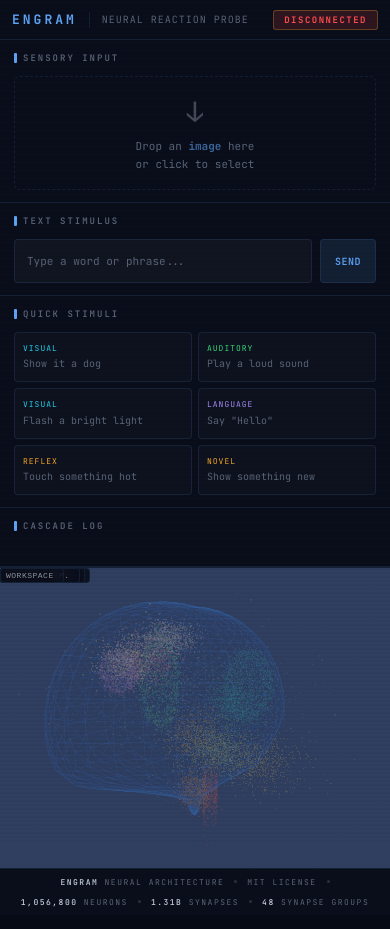
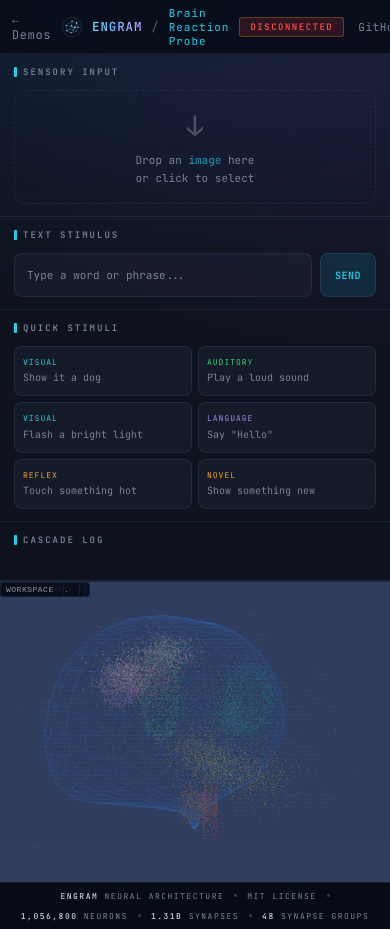
Before and after one commit to DPBG/Engram.AI, a website: page brain-viz/demos/reaction.html in a window 390 px wide. Drawn offline with nearby package versions, Linux system fonts and the light colour scheme.

Commit message:
feat(brain-viz): consistent UI redesign — Brain Reaction Probe

```diff
--- a/brain-viz/demos/reaction.html
+++ b/brain-viz/demos/reaction.html
@@ -4,32 +4,67 @@
     <meta charset="UTF-8">
     <meta name="viewport" content="width=device-width, initial-scale=1.0">
     <title>Engram — Brain Reaction Demo</title>
-    <link rel="stylesheet" href="https://fonts.googleapis.com/css2?family=JetBrains+Mono:wght@300;400;500;600;700&display=swap">
+    <link rel="preconnect" href="https://fonts.googleapis.com">
+    <link rel="preconnect" href="https://fonts.gstatic.com" crossorigin>
+    <link href="https://fonts.googleapis.com/css2?family=Inter:wght@400;500;600;700;800&family=JetBrains+Mono:wght@400;500;600&display=swap" rel="stylesheet">
     <style>
+:root{
+  --eg-bg:#070b15;
+  --eg-text:#cdd6e6; --eg-dim:#7a8699; --eg-faint:#525d70; --eg-bright:#eef2fb;
+  --eg-border:rgba(120,160,225,0.12); --eg-border-2:rgba(120,160,225,0.22);
+  --eg-panel-1:rgba(148,178,225,0.05); --eg-panel-2:rgba(148,178,225,0.012);
+  --eg-sans:'Inter', system-ui, -apple-system, 'Segoe UI', sans-serif;
+  --eg-mono:'JetBrains Mono','SF Mono', ui-monospace, monospace;
+  --eg-accent:#22d3ee;
+}
+body{
+  font-family:var(--eg-sans); color:var(--eg-text);
+  background:
+    radial-gradient(1000px 560px at 18% -6%, rgba(36,92,170,0.16), transparent 60%),
+    radial-gradient(760px 460px at 100% 8%, rgba(124,92,222,0.10), transparent 60%),
+    var(--eg-bg) !important;
+  background-attachment:fixed;
+}
+.eg-topbar{position:fixed;inset:0 0 auto 0;height:54px;z-index:9000;display:flex;align-items:center;gap:14px;padding:0 18px;background:rgba(8,12,22,0.72);backdrop-filter:blur(12px);-webkit-backdrop-filter:blur(12px);border-bottom:1px solid var(--eg-border);font-family:var(--eg-mono)}
+.eg-topbar a{text-decoration:none}
+.eg-back{display:inline-flex;align-items:center;gap:7px;font-size:12px;letter-spacing:.05em;color:var(--eg-dim);transition:color .2s}
+.eg-back:hover{color:var(--eg-bright)}
+.eg-brandwrap{display:flex;align-items:center;gap:9px;font-size:12.5px;letter-spacing:.07em}
+.eg-mark{width:22px;height:22px;flex:none}
+.eg-name{font-weight:700;background:linear-gradient(100deg,#5fe0f5,#7db4ff,#b79cff);-webkit-background-clip:text;background-clip:text;color:transparent}
+.eg-sep{color:var(--eg-faint)}
+.eg-page{color:var(--eg-accent)}
+.eg-right{margin-left:auto;display:flex;align-items:center;gap:14px;font-size:11px;letter-spacing:.05em}
+.eg-right a{color:var(--eg-dim);transition:color .2s}
+.eg-right a:hover{color:#7db4ff}
+::-webkit-scrollbar{width:10px;height:10px}
+::-webkit-scrollbar-thumb{background:rgba(120,160,225,0.18);border-radius:6px}
+::-webkit-scrollbar-track{background:transparent}
+</style>
+    <style>
 
         *, *::before, *::after { margin: 0; padding: 0; box-sizing: border-box; }
 
         :root {
-            --bg: #060a14;
-            --panel: #0a0e1a;
-            --border: rgba(94, 164, 245, 0.12);
-            --border-active: rgba(94, 164, 245, 0.4);
-            --accent: #5ea4f5;
-            --accent-dim: rgba(94, 164, 245, 0.6);
-            --text: #c8d0e0;
-            --text-dim: #5a6478;
-            --text-bright: #e8ecf4;
+            --bg: var(--eg-bg);
+            --panel: var(--eg-panel-1);
+            --border: var(--eg-border);
+            --border-active: var(--eg-border-2);
+            --accent: var(--eg-accent);
+            --accent-dim: rgba(34, 211, 238, 0.6);
+            --text: var(--eg-text);
+            --text-dim: var(--eg-dim);
+            --text-bright: var(--eg-bright);
             --green: #38d97a;
             --amber: #f5a623;
             --red: #f44;
             --cyan: #22d3ee;
             --purple: #a78bfa;
-            --mono: 'JetBrains Mono', 'SF Mono', 'Fira Code', monospace;
-            --sans: -apple-system, BlinkMacSystemFont, 'Segoe UI', sans-serif;
+            --mono: var(--eg-mono);
+            --sans: var(--eg-sans);
         }
 
         body {
-            background: var(--bg);
             color: var(--text);
             font-family: var(--mono);
             overflow: hidden;
@@ -55,41 +90,12 @@
             z-index: 9999;
         }
 
-        /* ── Top bar ─────────────────────────────────────────── */
-        .topbar {
-            height: 40px;
-            display: flex;
-            align-items: center;
-            justify-content: space-between;
-            padding: 0 20px;
-            background: var(--panel);
-            border-bottom: 1px solid var(--border);
+        /* ── Top bar (eg-topbar sits in the flex column for this page) ── */
+        .eg-topbar {
+            position: static;
             flex-shrink: 0;
         }
-        .topbar-left {
-            display: flex;
-            align-items: center;
-            gap: 12px;
-        }
-        .topbar-logo {
-            font-size: 13px;
-            font-weight: 700;
-            letter-spacing: 3px;
-            text-transform: uppercase;
-            color: var(--accent);
-        }
-        .topbar-sep {
-            width: 1px;
-            height: 16px;
-            background: var(--border);
-        }
-        .topbar-title {
-            font-size: 11px;
-            font-weight: 400;
-            letter-spacing: 1.5px;
-            text-transform: uppercase;
-            color: var(--text-dim);
-        }
+        /* Live/connection status badge (kept; driven by JS) */
         .demo-badge {
             font-size: 9px;
             font-weight: 700;
@@ -113,7 +119,7 @@
         .panel-left {
             width: 340px;
             flex-shrink: 0;
-            background: var(--panel);
+            background: var(--eg-panel-1);
             border-right: 1px solid var(--border);
             display: flex;
             flex-direction: column;
@@ -125,6 +131,7 @@
             border-bottom: 1px solid var(--border);
         }
         .section-label {
+            font-family: var(--mono);
             font-size: 9px;
             font-weight: 600;
             letter-spacing: 2px;
@@ -146,7 +153,7 @@
         /* Drop zone */
         .drop-zone {
             border: 1px dashed var(--border);
-            border-radius: 6px;
+            border-radius: 12px;
             padding: 24px 16px;
             text-align: center;
             cursor: pointer;
@@ -157,10 +164,10 @@
         }
         .drop-zone:hover, .drop-zone.dragover {
             border-color: var(--accent);
-            background: rgba(94, 164, 245, 0.04);
+            background: rgba(34, 211, 238, 0.05);
         }
         .drop-zone.dragover {
-            box-shadow: inset 0 0 30px rgba(94, 164, 245, 0.08);
+            box-shadow: inset 0 0 30px rgba(34, 211, 238, 0.1);
         }
         .drop-icon {
             font-size: 28px;
@@ -217,9 +224,9 @@
         }
         .text-input {
             flex: 1;
-            background: rgba(255,255,255,0.03);
+            background: var(--eg-panel-1);
             border: 1px solid var(--border);
-            border-radius: 4px;
+            border-radius: 8px;
             padding: 8px 12px;
             color: var(--text);
             font-family: var(--mono);
@@ -235,9 +242,9 @@
         }
         .btn-send {
             padding: 8px 14px;
-            background: rgba(94, 164, 245, 0.12);
+            background: rgba(34, 211, 238, 0.12);
             border: 1px solid var(--border);
-            border-radius: 4px;
+            border-radius: 8px;
             color: var(--accent);
             font-family: var(--mono);
             font-size: 10px;
@@ -247,7 +254,7 @@
             letter-spacing: 0.5px;
         }
         .btn-send:hover {
-            background: rgba(94, 164, 245, 0.2);
+            background: rgba(34, 211, 238, 0.2);
             border-color: var(--accent);
         }
 
@@ -259,9 +266,9 @@
         }
         .preset-btn {
             padding: 10px 8px;
-            background: rgba(255,255,255,0.02);
+            background: var(--eg-panel-1);
             border: 1px solid var(--border);
-            border-radius: 4px;
+            border-radius: 8px;
             color: var(--text-dim);
             font-family: var(--mono);
             font-size: 10px;
@@ -271,8 +278,8 @@
             line-height: 1.4;
         }
         .preset-btn:hover {
-            background: rgba(94, 164, 245, 0.06);
-            border-color: var(--border-active);
+            background: rgba(34, 211, 238, 0.06);
+            border-color: var(--accent);
             color: var(--text);
         }
         .preset-btn:active {
@@ -490,7 +497,7 @@
             align-items: center;
             justify-content: center;
             gap: 20px;
-            background: var(--panel);
+            background: rgba(8,12,22,0.72);
             border-top: 1px solid var(--border);
             flex-shrink: 0;
         }
@@ -544,12 +551,13 @@
                 min-height: 100vh;
             }
 
-            .topbar {
+            .eg-topbar {
                 padding: 0 12px;
-            }
-
-            .topbar-title {
-                font-size: 10px;
+                gap: 10px;
+            }
+
+            .eg-page {
+                font-size: 11px;
                 letter-spacing: 1px;
             }
 
@@ -646,14 +654,32 @@
 <body>
 
 <!-- ── Top Bar ────────────────────────────────────────────── -->
-<div class="topbar">
-    <div class="topbar-left">
-        <span class="topbar-logo">Engram</span>
-        <span class="topbar-sep"></span>
-        <span class="topbar-title">Neural Reaction Probe</span>
-    </div>
+<header class="eg-topbar">
+  <a class="eg-back" href="index.html">&larr; Demos</a>
+  <div class="eg-brandwrap">
+    <svg class="eg-mark" viewBox="0 0 240 240" aria-hidden="true">
+      <defs>
+        <linearGradient id="egm-e" x1="0" y1="0" x2="1" y2="1"><stop offset="0" stop-color="#22d3ee"/><stop offset="0.5" stop-color="#5ea4f5"/><stop offset="1" stop-color="#a78bfa"/></linearGradient>
+        <radialGradient id="egm-n" cx="0.5" cy="0.38" r="0.65"><stop offset="0" stop-color="#daf6ff"/><stop offset="1" stop-color="#22d3ee"/></radialGradient>
+        <radialGradient id="egm-f" cx="0.5" cy="0.38" r="0.65"><stop offset="0" stop-color="#e9fff2"/><stop offset="1" stop-color="#38d97a"/></radialGradient>
+      </defs>
+      <circle cx="120" cy="120" r="106" fill="none" stroke="url(#egm-e)" stroke-width="4" opacity="0.5"/>
+      <g stroke="url(#egm-e)" stroke-width="4" stroke-linecap="round" opacity="0.9">
+        <line x1="120" y1="56" x2="171" y2="76"/><line x1="171" y1="76" x2="187" y2="122"/><line x1="187" y1="122" x2="162" y2="170"/><line x1="162" y1="170" x2="110" y2="184"/><line x1="110" y1="184" x2="64" y2="160"/><line x1="64" y1="160" x2="55" y2="102"/><line x1="55" y1="102" x2="120" y2="56"/><line x1="120" y1="56" x2="116" y2="108"/><line x1="116" y1="108" x2="150" y2="124"/><line x1="150" y1="124" x2="187" y2="122"/><line x1="116" y1="108" x2="96" y2="142"/><line x1="96" y1="142" x2="64" y2="160"/><line x1="150" y1="124" x2="137" y2="156"/><line x1="137" y1="156" x2="110" y2="184"/><line x1="96" y1="142" x2="137" y2="156"/><line x1="171" y1="76" x2="150" y2="124"/><line x1="55" y1="102" x2="116" y2="108"/><line x1="116" y1="108" x2="137" y2="156"/>
+      </g>
+      <g>
+        <circle cx="120" cy="56" r="7" fill="url(#egm-n)"/><circle cx="187" cy="122" r="7" fill="url(#egm-n)"/><circle cx="64" cy="160" r="7" fill="url(#egm-n)"/><circle cx="55" cy="102" r="6" fill="url(#egm-n)"/><circle cx="116" cy="108" r="8" fill="url(#egm-n)"/><circle cx="171" cy="76" r="9" fill="url(#egm-f)"/><circle cx="110" cy="184" r="8" fill="url(#egm-f)"/><circle cx="150" cy="124" r="10" fill="url(#egm-f)"/>
+      </g>
+    </svg>
+    <span class="eg-name">ENGRAM</span>
+    <span class="eg-sep">/</span>
+    <span class="eg-page">Brain Reaction Probe</span>
+  </div>
+  <div class="eg-right">
     <span class="demo-badge" id="mode-badge">Interactive Demo</span>
-</div>
+    <a href="https://github.com/DPBG/Engram.AI" target="_blank" rel="noopener">GitHub</a>
+  </div>
+</header>
 
 <!-- ── Main Layout ────────────────────────────────────────── -->
 <div class="main">
```
